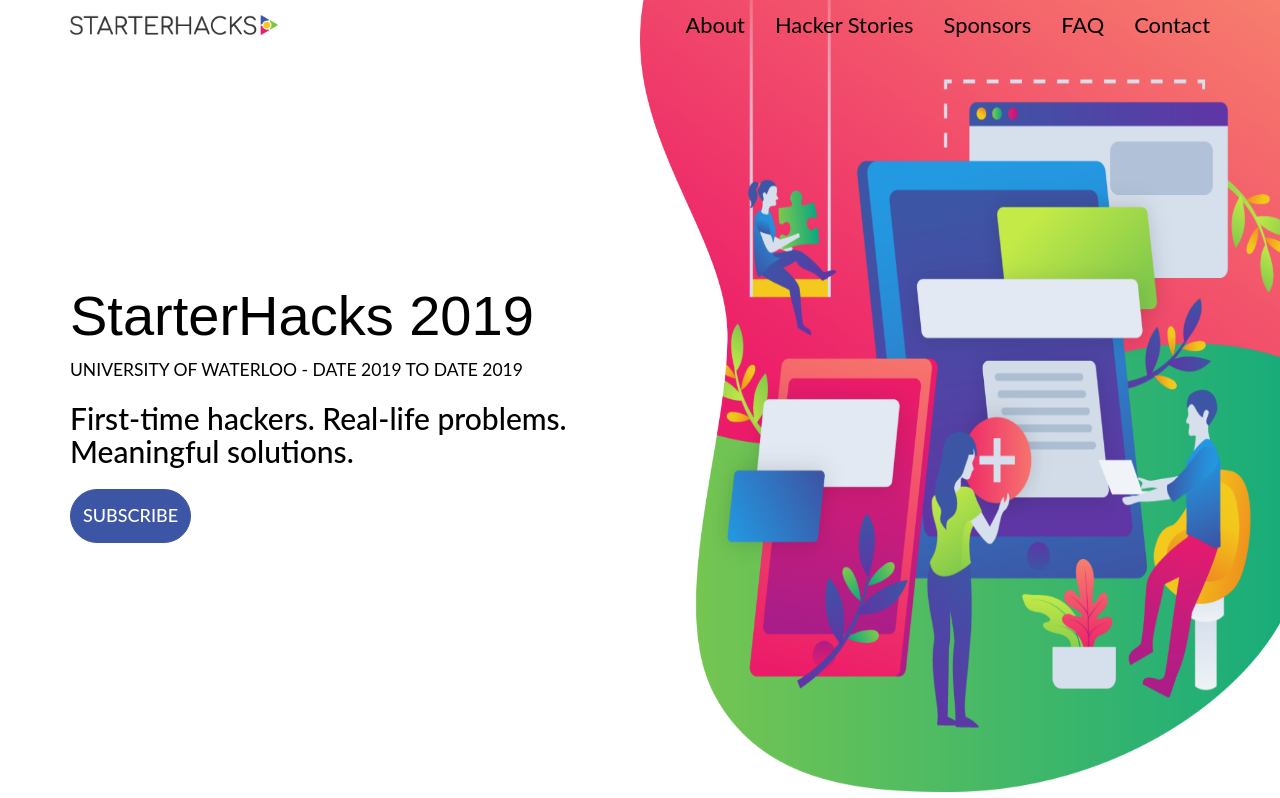
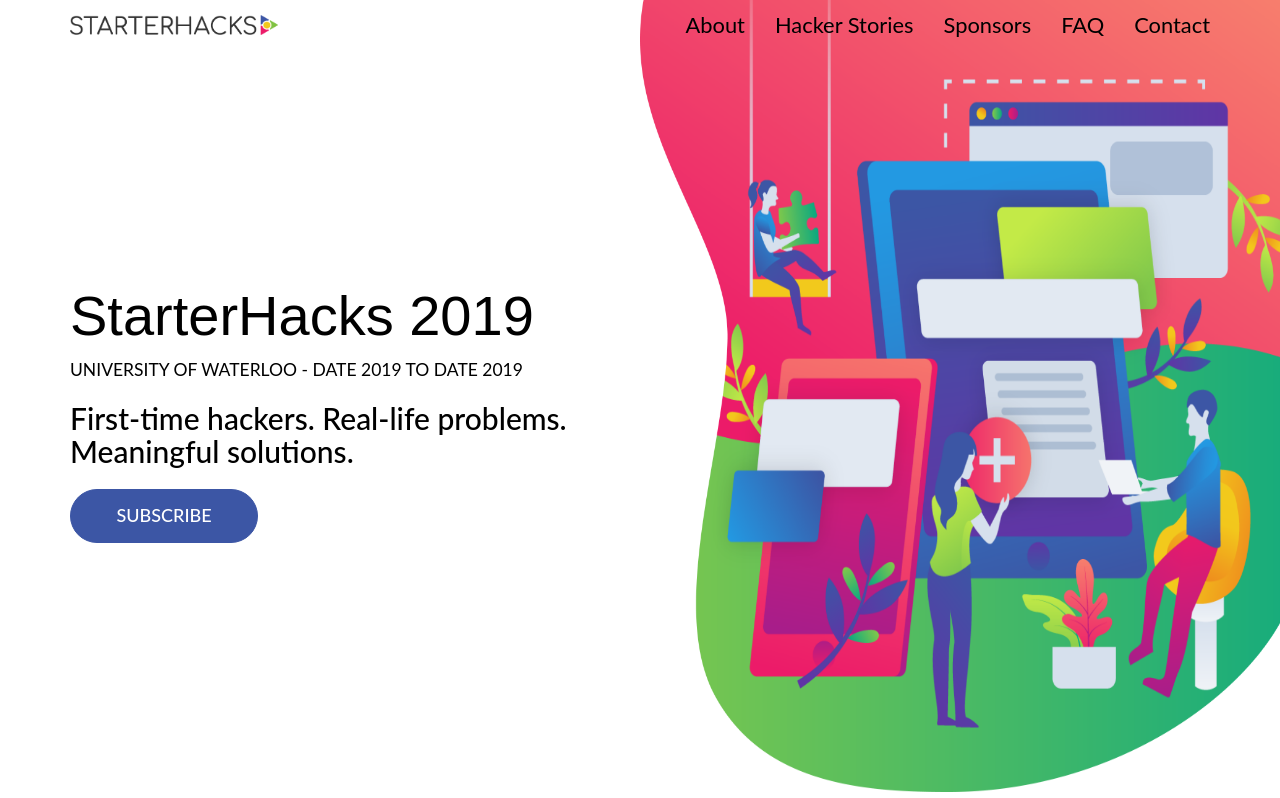
Before and after one commit to gaoxk/sh-site, a React (Create React App) app: page / in a window 1280 px wide. Shown: the top 798 px of the page. Built offline with nearby package versions, Linux system fonts and the light colour scheme.

Commit message:
changed button widths

```diff
--- a/src/App.css
+++ b/src/App.css
@@ -38,13 +38,13 @@
 button {
   border: 1px solid;
   margin-top: 2%;
-  transition: background .25s;
   border-radius: 100px !important;
   color: white;
+  width: 33%;
+  transition: background .25s;
 }
 
 button:hover {
-  transition: background .25s;
   background-color: white !important;
 }
 
@@ -327,7 +327,7 @@
 
 .newsletter button {
   background-color: #3c56a5;
-  color: white;
+  width: 50%;
 }
 
 .newsletter button:hover {
```
